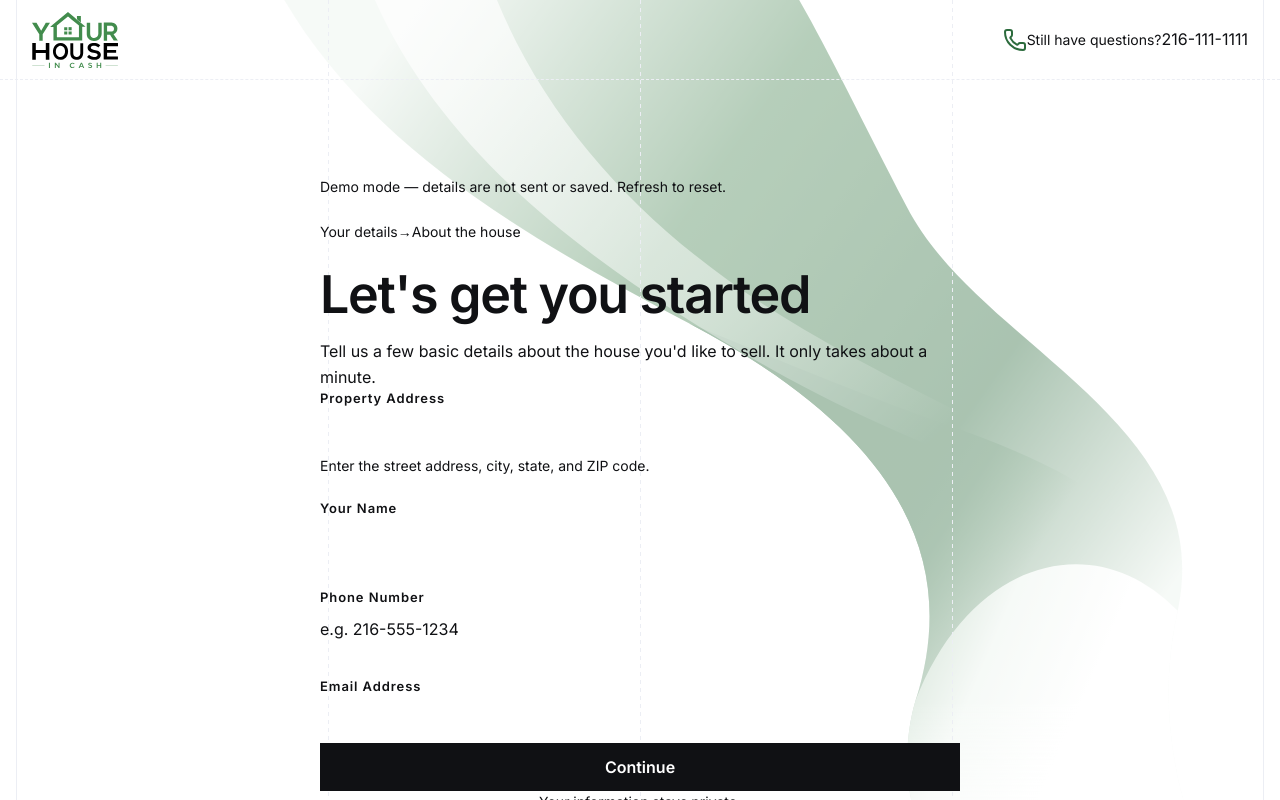
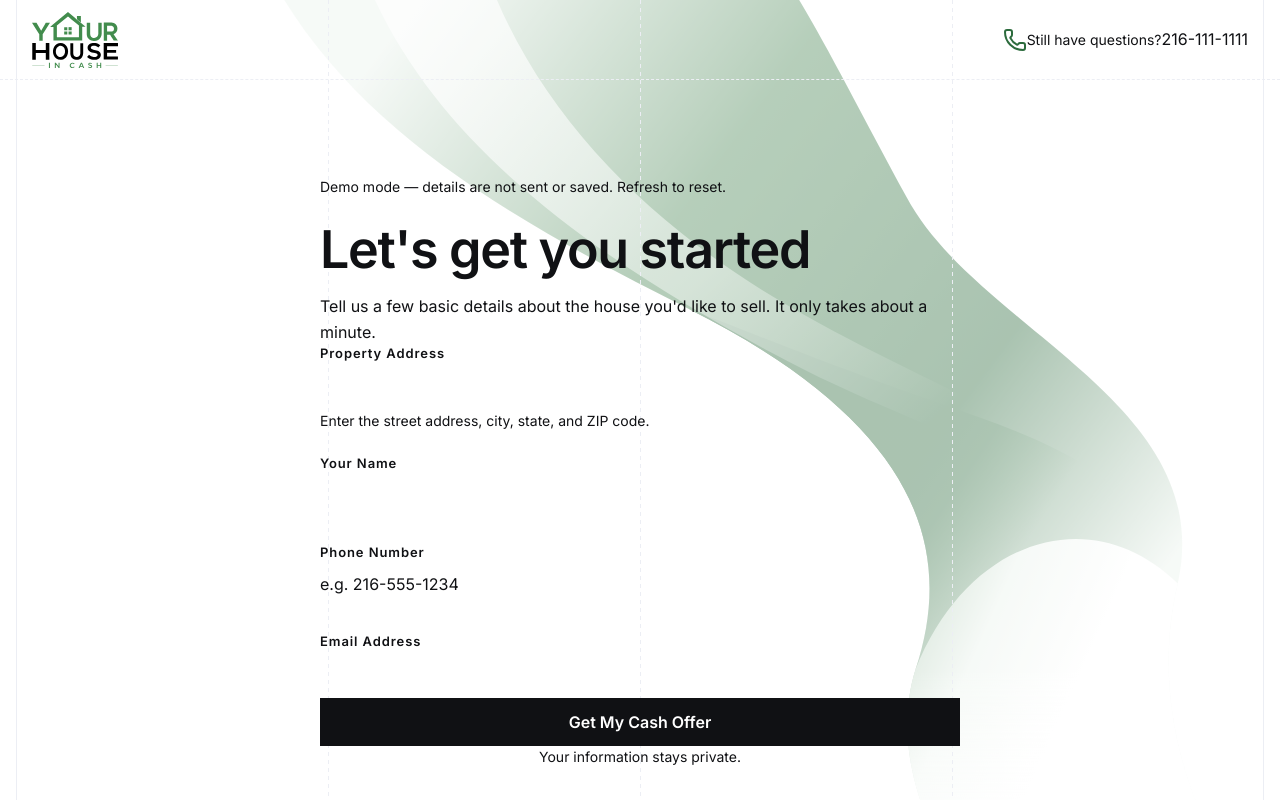
Before and after one commit to YHICAdmin/your-house-in-cash, a Next.js app: page /get-cash-offer in a window 1280 px wide. Shown: the top 800 px of the page. Built offline with nearby package versions, Linux system fonts and the light colour scheme.

Commit message:
feat: present seller request as standalone first step

```diff
--- a/src/app/get-cash-offer/page.tsx
+++ b/src/app/get-cash-offer/page.tsx
@@ -2,7 +2,6 @@ import type { Metadata } from "next";
 import { MinimalHeader } from "@/components/layout/minimal-header";
 import { MinimalFooter } from "@/components/layout/minimal-footer";
 import { SellerDetails } from "@/components/seller/seller-details";
-import { Progress } from "@/components/seller/progress";
 import { SellerFormDemo } from "@/components/seller/seller-form-demo";
 import styles from "@/components/seller/seller-form.module.css";
 
@@ -18,10 +17,7 @@ export default function SellerFormPage() {
     <main className={`system-lines-bg section-spacing ${styles.main}`}>
       <div className="content-inset">
         <div className={styles.card}>
-          {process.env.NODE_ENV === "development" ? <SellerFormDemo /> : <>
-            <Progress step={1} />
-            <SellerDetails />
-          </>}
+          {process.env.NODE_ENV === "development" ? <SellerFormDemo /> : <SellerDetails />}
         </div>
       </div>
     </main>
--- a/src/components/seller/property-details.tsx
+++ b/src/components/seller/property-details.tsx
@@ -16,18 +16,20 @@ const questions = [
 ] as const;
 
 // Mount after confirmed persistence of Step 1, or in the development-only demo.
-export function PropertyDetails({ answers, onChange, onBack, onSubmit, onSkip, pending, failure }: {
+export function PropertyDetails({ name, answers, onChange, onBack, onSubmit, onSkip, pending, failure }: {
+  name?: string;
   answers: PropertyAnswers; onChange: (answers: PropertyAnswers) => void;
   onBack: () => void; onSubmit: FormEventHandler<HTMLFormElement>; onSkip: () => void;
   pending?: "submit" | "skip"; failure?: string;
 }) {
+  const firstName = name?.trim().split(/\s+/)[0];
   return <form noValidate onSubmit={event => {
     event.preventDefault();
     if (!pending) onSubmit(event);
   }}>
     <TextLink className={styles.back} disabled={!!pending} onClick={onBack}>Back</TextLink>
     <div className={styles.intro}>
-      <h1 className="text-heading-2" tabIndex={-1}>Tell us a little more about the house</h1>
+      <h1 className="text-heading-2" tabIndex={-1}>{firstName ? `Thanks, ${firstName}. Want to add a few details?` : "Thanks. Want to add a few details?"}</h1>
       <p className="text-body">These details help us understand your property. All questions are optional—answer what you can or skip this step.</p>
     </div>
     <div className={styles.fields}>
--- a/src/components/seller/seller-details.tsx
+++ b/src/components/seller/seller-details.tsx
@@ -64,7 +64,7 @@ export function SellerDetails({ initialValues, onDemoContinue }: {
     </div>
     <div className={styles.actions}>
       {failure && <p className={`text-body-small ${styles.error}`}>{failure}</p>}
-      <Button className={styles.continueButton} type="submit">Continue</Button>
+      <Button className={styles.continueButton} type="submit">Get My Cash Offer</Button>
       <p className={`text-body-small ${styles.reassurance}`}>Your information stays private.</p>
       <span role="status" className="visually-hidden">{failure}</span>
     </div>
--- a/src/components/seller/seller-form-demo.tsx
+++ b/src/components/seller/seller-form-demo.tsx
@@ -42,13 +42,13 @@ export function SellerFormDemo() {
 
   return <>
     <p className={`text-body-small ${styles.demoNotice}`}>Demo mode — details are not sent or saved. Refresh to reset.</p>
-    {step !== "success" && <Progress step={step} />}
+    {step === 2 && <Progress step={2} />}
     <div ref={content}>
       {step === 1 && <SellerDetails initialValues={details} onDemoContinue={values => {
         setDetails(values);
         void move(2);
       }} />}
-      {step === 2 && <PropertyDetails answers={answers} onChange={setAnswers}
+      {step === 2 && <PropertyDetails name={details?.name} answers={answers} onChange={setAnswers}
         onBack={() => { void move(1); }} onSubmit={() => { void move("success"); }} onSkip={() => { void move("success"); }} />}
       {step === "success" && <SellerSuccess name={details?.name ?? ""} />}
     </div>
```
Also changed, not shown: project-documentation/website-specification/seller-form-page.md (+11 -10 lines).
